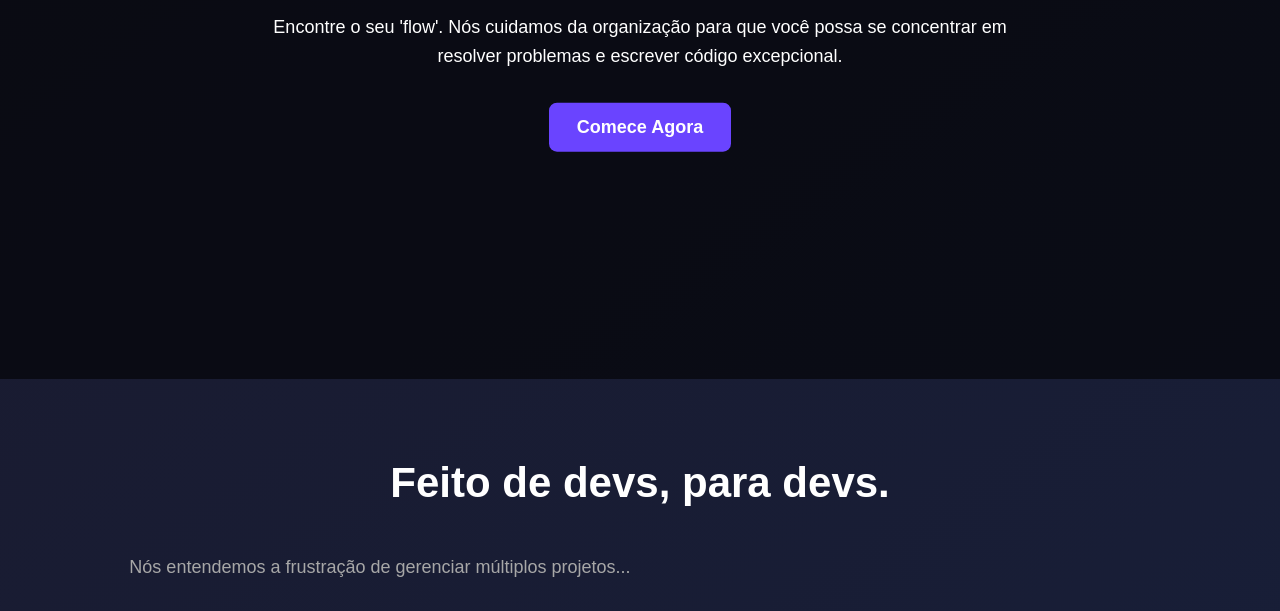
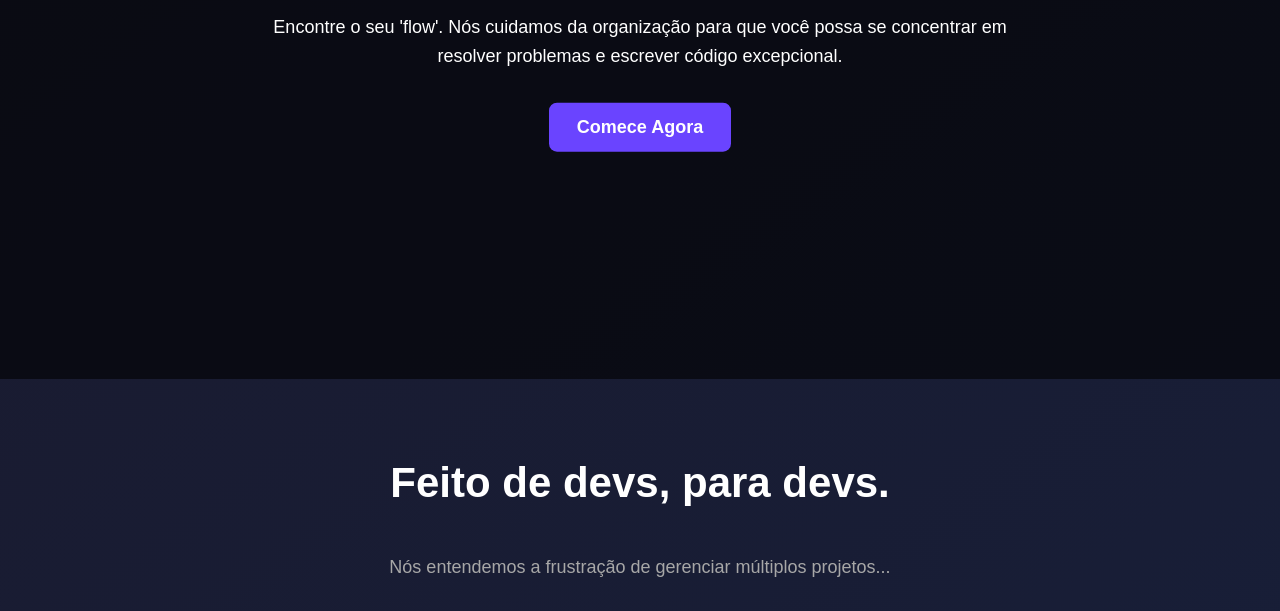
Before and after one commit to ferreiradev7/Devflow, a plain HTML site: page index.html in a window 1280 px wide. Shown: the part 341-952 px from the top of the page. Drawn offline with Linux system fonts and the light colour scheme.

Commit message:
formatacao

```diff
--- a/style.css
+++ b/style.css
@@ -197,7 +197,8 @@ html {
     font-size: 18px;
     color: #a7a7a7;
     max-width: 600px;
-    margin-top: 50px;
+    margin: 50px auto 0;
+    width: 100%;
 }
 
 .feature-card {
```
